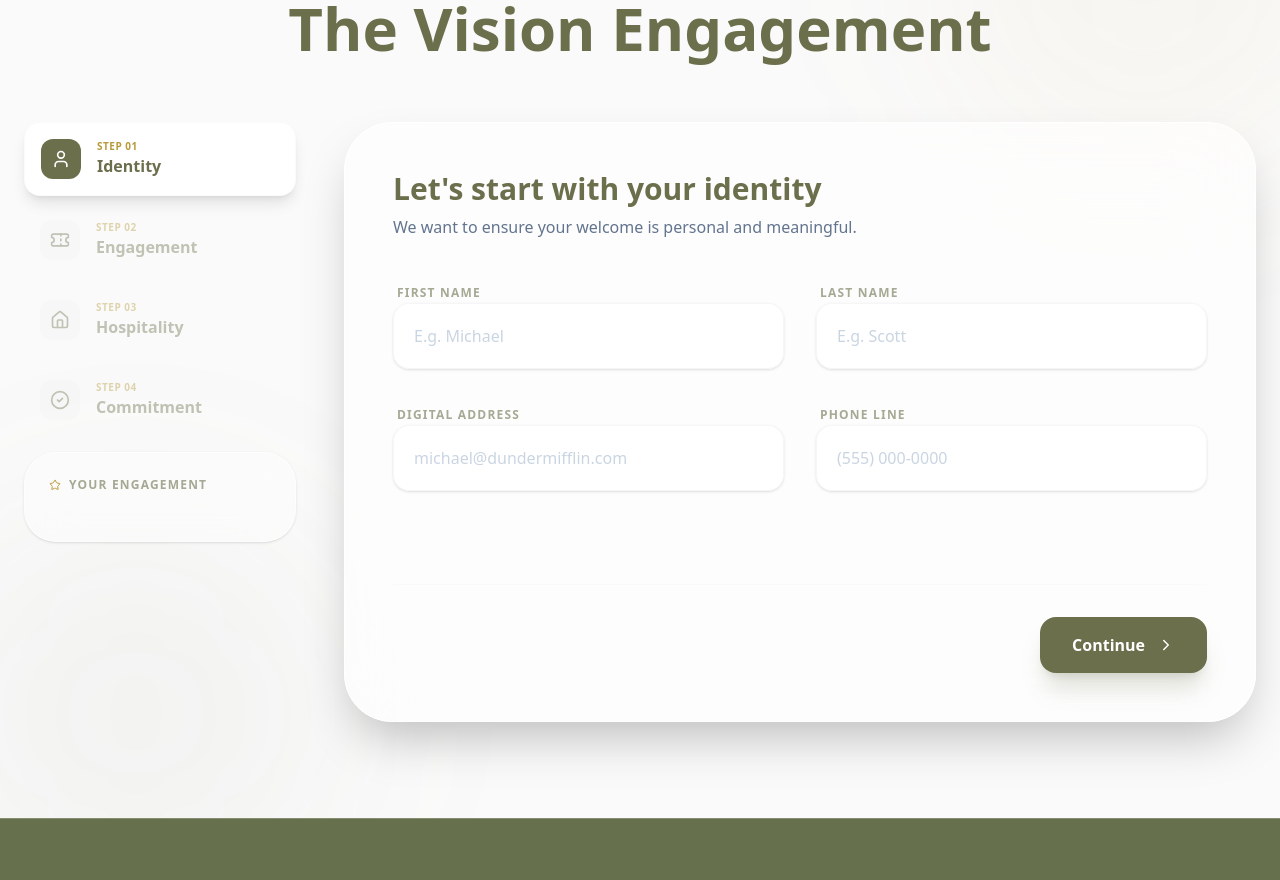
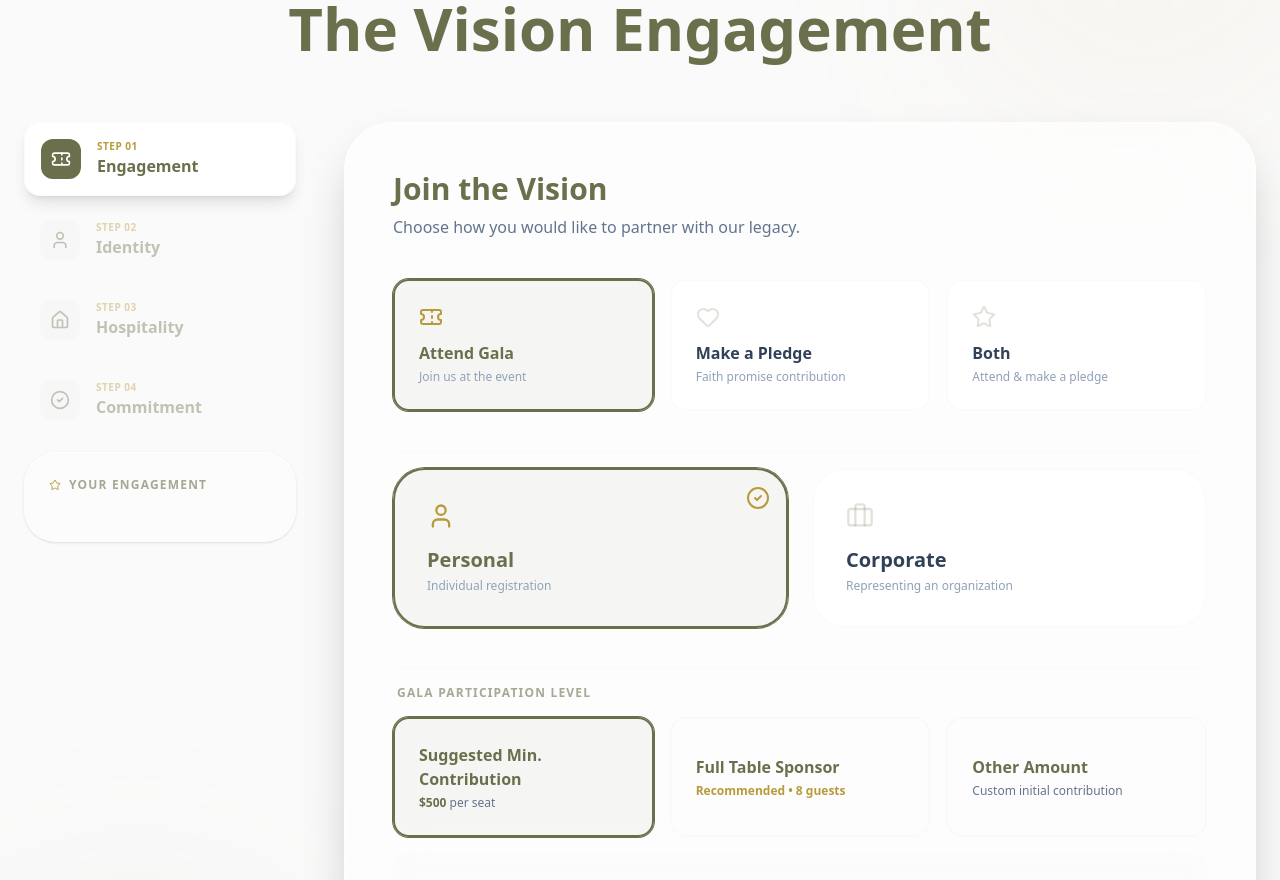
Before and after one commit to yofrelopez/auburn-7days, a Next.js app: page / in a window 1280 px wide. Shown: the part 11120-12000 px from the top of the page. Built offline with nearby package versions, Linux system fonts and the light colour scheme; a web font is replaced by a local one.

Commit message:
feat: swap RSVP form steps and improve micro-copy

```diff
--- a/src/components/sections/RSVP.tsx
+++ b/src/components/sections/RSVP.tsx
@@ -51,14 +51,14 @@ export default function RSVP() {
     const validateStep = (currentStep: Step) => {
         const newErrors: string[] = [];
         if (currentStep === 1) {
+            if (formData.regType === "business" && !formData.businessName) newErrors.push("Business name is required for corporate registration");
+            if (formData.intention !== "pledge" && (!formData.amount || parseInt(formData.amount) <= 0)) newErrors.push("A contribution amount is required");
+        }
+        if (currentStep === 2) {
             if (!formData.firstName) newErrors.push("First name is required");
             if (!formData.lastName) newErrors.push("Last name is required");
             if (!formData.email || !formData.email.includes("@")) newErrors.push("Valid email is required");
             if (!formData.phone) newErrors.push("Phone number is required");
-        }
-        if (currentStep === 2) {
-            if (formData.regType === "business" && !formData.businessName) newErrors.push("Business name is required for corporate registration");
-            if (formData.intention !== "pledge" && (!formData.amount || parseInt(formData.amount) <= 0)) newErrors.push("A contribution amount is required");
         }
         if (currentStep === 3) {
             if (formData.intention !== "pledge" && formData.numGuests < 1) newErrors.push("Number of guests must be at least 1");
@@ -133,8 +133,8 @@ export default function RSVP() {
     };
 
     const steps = [
-        { id: 1, title: "Identity", icon: User },
-        { id: 2, title: "Engagement", icon: Ticket },
+        { id: 1, title: "Engagement", icon: Ticket },
+        { id: 2, title: "Identity", icon: User },
         { id: 3, title: formData.intention === "pledge" ? "Faith Promise" : "Hospitality", icon: formData.intention === "pledge" ? Heart : Home },
         { id: 4, title: "Commitment", icon: CheckCircle2 },
     ];
@@ -336,36 +336,8 @@ export default function RSVP() {
                                                 onChange={(e) => updateFormData("botcheck", e.target.checked)}
                                             />
                                             <div>
-                                                <h3 className="text-2xl md:text-3xl font-serif font-bold text-brand-green mb-2">Let's start with your identity</h3>
-                                                <p className="text-sm md:text-base text-slate-500">We want to ensure your welcome is personal and meaningful.</p>
-                                            </div>
-                                            <div className="grid grid-cols-1 md:grid-cols-2 gap-4 md:gap-8">
-                                                {[
-                                                    { id: "firstName", label: "First Name", type: "text", placeholder: "E.g. Michael" },
-                                                    { id: "lastName", label: "Last Name", type: "text", placeholder: "E.g. Scott" },
-                                                    { id: "email", label: "Digital Address", type: "email", placeholder: "michael@dundermifflin.com" },
-                                                    { id: "phone", label: "Phone Line", type: "tel", placeholder: "(555) 000-0000" }
-                                                ].map((f) => (
-                                                    <div key={f.id} className="group space-y-2">
-                                                        <label className="text-[10px] md:text-xs font-bold text-brand-green/60 uppercase tracking-widest ml-1 transition-colors group-focus-within:text-brand-gold">{f.label}</label>
-                                                        <input
-                                                            type={f.type}
-                                                            value={(formData as any)[f.id]}
-                                                            onChange={(e) => updateFormData(f.id, e.target.value)}
-                                                            className="w-full bg-white/80 border border-brand-gray/20 p-4 md:p-5 rounded-xl md:rounded-2xl focus:ring-2 focus:ring-brand-gold outline-none transition-all shadow-sm focus:shadow-md placeholder:text-slate-300 text-sm md:text-base"
-                                                            placeholder={f.placeholder}
-                                                        />
-                                                    </div>
-                                                ))}
-                                            </div>
-                                        </div>
-                                    )}
-
-                                    {step === 2 && (
-                                        <div className="space-y-8 md:space-y-10">
-                                            <div>
-                                                <h3 className="text-2xl md:text-3xl font-serif font-bold text-brand-green mb-2">Your Path of Impact</h3>
-                                                <p className="text-sm md:text-base text-slate-500">How would you like to partner with our vision?</p>
+                                                <h3 className="text-2xl md:text-3xl font-serif font-bold text-brand-green mb-2">Join the Vision</h3>
+                                                <p className="text-sm md:text-base text-slate-500">Choose how you would like to partner with our legacy.</p>
                                             </div>
 
                                             <div className="grid grid-cols-1 md:grid-cols-3 gap-3 md:gap-4">
@@ -401,7 +373,7 @@ export default function RSVP() {
                                                         <p className="text-[10px] md:text-xs text-slate-400">{t.desc}</p>
                                                         {formData.regType === t.id && (
                                                             <motion.div layoutId="selection" className="absolute top-4 right-4 text-brand-gold">
-                                                                <CheckCircle2 size={20} className="md:w-6 md:h-6" />
+                                                                  <CheckCircle2 size={20} className="md:w-6 md:h-6" />
                                                             </motion.div>
                                                         )}
                                                     </button>
@@ -469,6 +441,34 @@ export default function RSVP() {
                                                     </div>
                                                 </div>
                                             )}
+                                        </div>
+                                    )}
+
+                                    {step === 2 && (
+                                        <div className="space-y-8 md:space-y-10">
+                                            <div>
+                                                <h3 className="text-2xl md:text-3xl font-serif font-bold text-brand-green mb-2">Personal Details</h3>
+                                                <p className="text-sm md:text-base text-slate-500">Tell us who you are so we can prepare your welcome.</p>
+                                            </div>
+                                            <div className="grid grid-cols-1 md:grid-cols-2 gap-4 md:gap-8">
+                                                {[
+                                                    { id: "firstName", label: "First Name", type: "text", placeholder: "E.g. Michael" },
+                                                    { id: "lastName", label: "Last Name", type: "text", placeholder: "E.g. Scott" },
+                                                    { id: "email", label: "Digital Address", type: "email", placeholder: "michael@dundermifflin.com" },
+                                                    { id: "phone", label: "Phone Line", type: "tel", placeholder: "(555) 000-0000" }
+                                                ].map((f) => (
+                                                    <div key={f.id} className="group space-y-2">
+                                                        <label className="text-[10px] md:text-xs font-bold text-brand-green/60 uppercase tracking-widest ml-1 transition-colors group-focus-within:text-brand-gold">{f.label}</label>
+                                                        <input
+                                                            type={f.type}
+                                                            value={(formData as any)[f.id]}
+                                                            onChange={(e) => updateFormData(f.id, e.target.value)}
+                                                            className="w-full bg-white/80 border border-brand-gray/20 p-4 md:p-5 rounded-xl md:rounded-2xl focus:ring-2 focus:ring-brand-gold outline-none transition-all shadow-sm focus:shadow-md placeholder:text-slate-300 text-sm md:text-base"
+                                                            placeholder={f.placeholder}
+                                                        />
+                                                    </div>
+                                                ))}
+                                            </div>
                                         </div>
                                     )}
 
```
